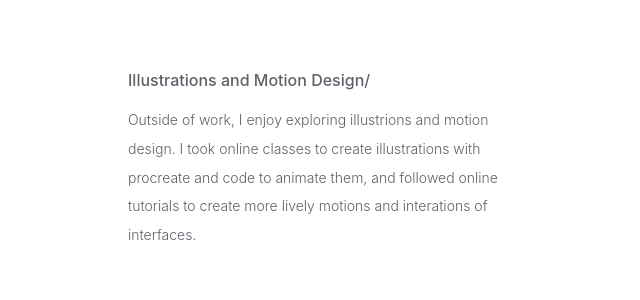
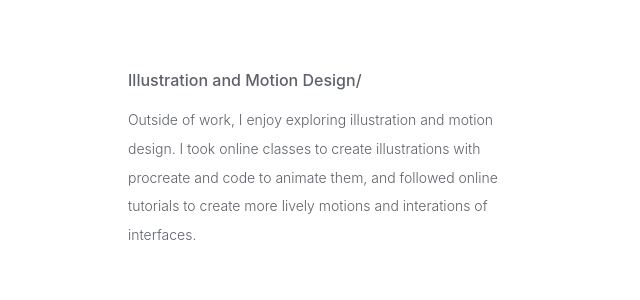
Before and after one commit to xuenanxu/xuenanxu.github.io, a plain HTML site: page fun.html in a window 1280 px wide. Shown: the part 140-440 px from the top of the page, 320-960 px from the left. Drawn offline with nearby package versions, Linux system fonts and the light colour scheme.

Commit message:
Typo fix

```diff
--- a/fun.html
+++ b/fun.html
@@ -32,8 +32,8 @@
     </div>
 
     <div data-aos="fade-in" data-aos-duration="1000"class="photo-header-container">
-        <h2 class="h3">Illustrations and Motion Design/</h2>
-        <p>Outside of work, I enjoy exploring illustrions and motion design. I took online classes to create illustrations with procreate and code to animate them, and followed online tutorials to create more lively motions and interations of interfaces. </p>
+        <h2 class="h3">Illustration and Motion Design/</h2>
+        <p>Outside of work, I enjoy exploring illustration and motion design. I took online classes to create illustrations with procreate and code to animate them, and followed online tutorials to create more lively motions and interations of interfaces. </p>
     </div>
 
     <div data-aos="fade-up" data-aos-duration="600" >
```
Also changed, not shown: about.html (+1 -1 lines).
